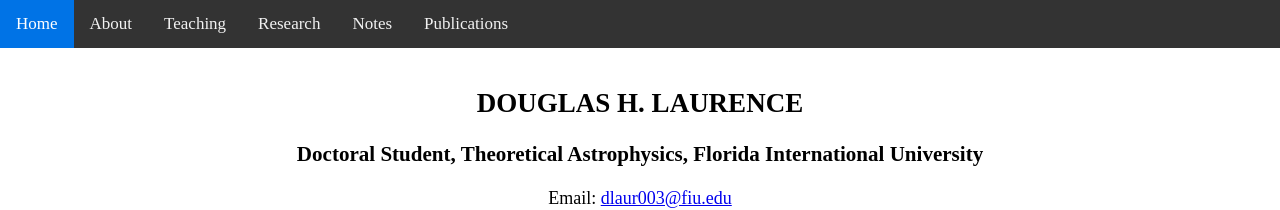
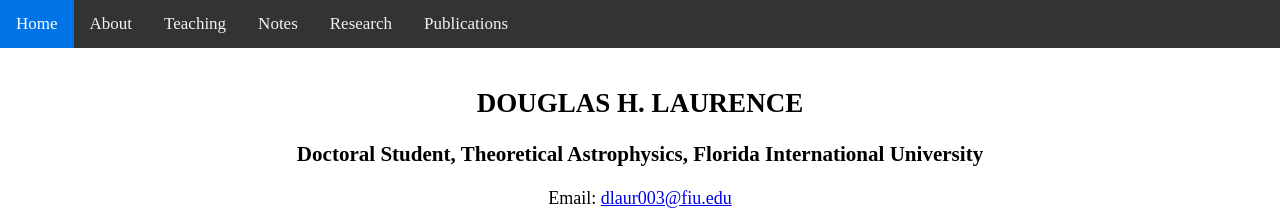
Before and after one commit to dhlaurence/dhlaurence.github.io, a Jekyll site: the page built from index.html, in a window 1280 px wide. Shown: the top 210 px of the page. Built offline with Jekyll 4.4.1, drawn with Linux system fonts in a browser that asks for light colours.

Commit message:
Update default.html

```diff
--- a/_layouts/default.html
+++ b/_layouts/default.html
@@ -12,8 +12,8 @@
     <a {% if page.title == 'Home' %} class="active" {% endif %} href="/">Home</a>
     <a {% if page.title == 'About' %} class="active" {% endif %} href="/about.html">About</a>
     <a {% if page.title == 'Teaching' %} class="active" {% endif %} href="/teaching.html">Teaching</a>
+    <a {% if page.title == 'Notes' %} class="active" {% endif %} href="/notes.html">Notes</a>
     <a {% if page.title == 'Research' %} class="active" {% endif %} href="/research.html">Research</a>
-    <a {% if page.title == 'Notes' %} class="active" {% endif %} href="/notes.html">Notes</a>
     <a target="_blank" href="http://inspirehep.net/author/profile/D.Laurence.1">Publications</a>
   </div>
 
```
